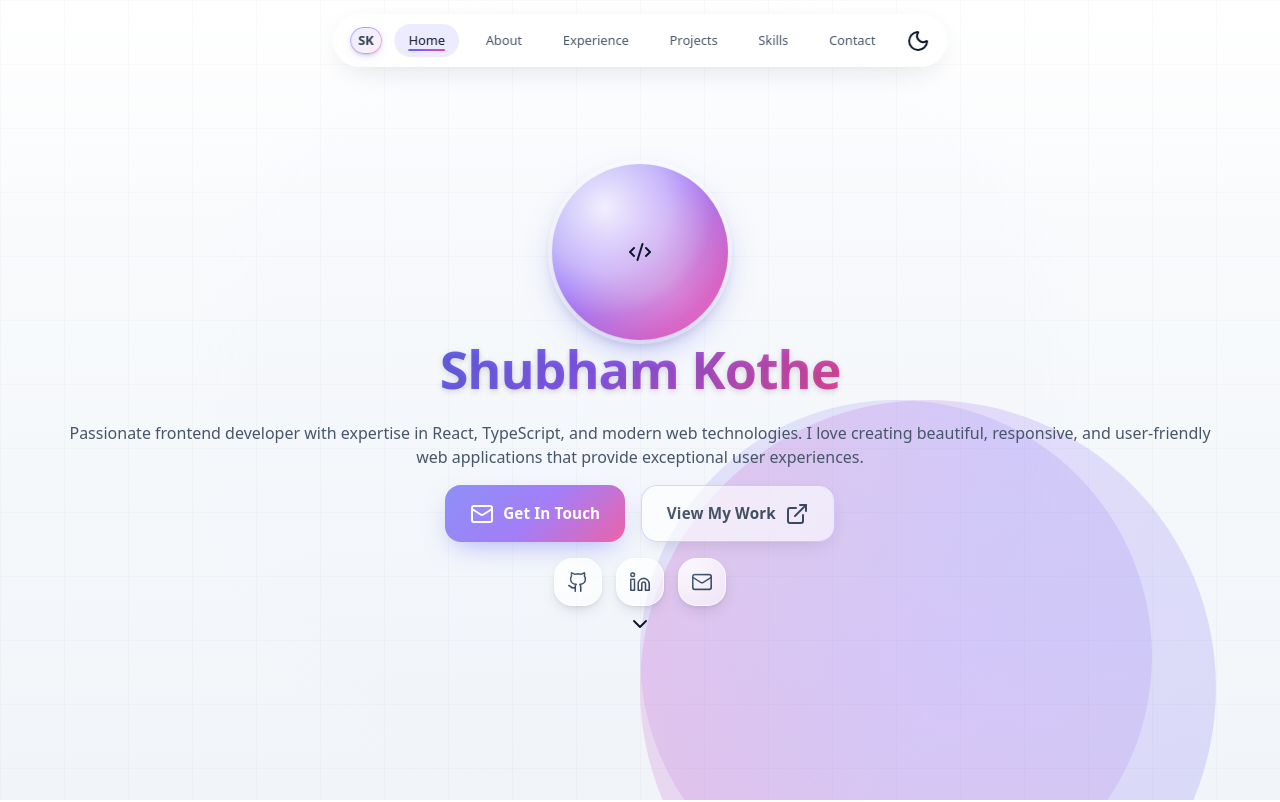
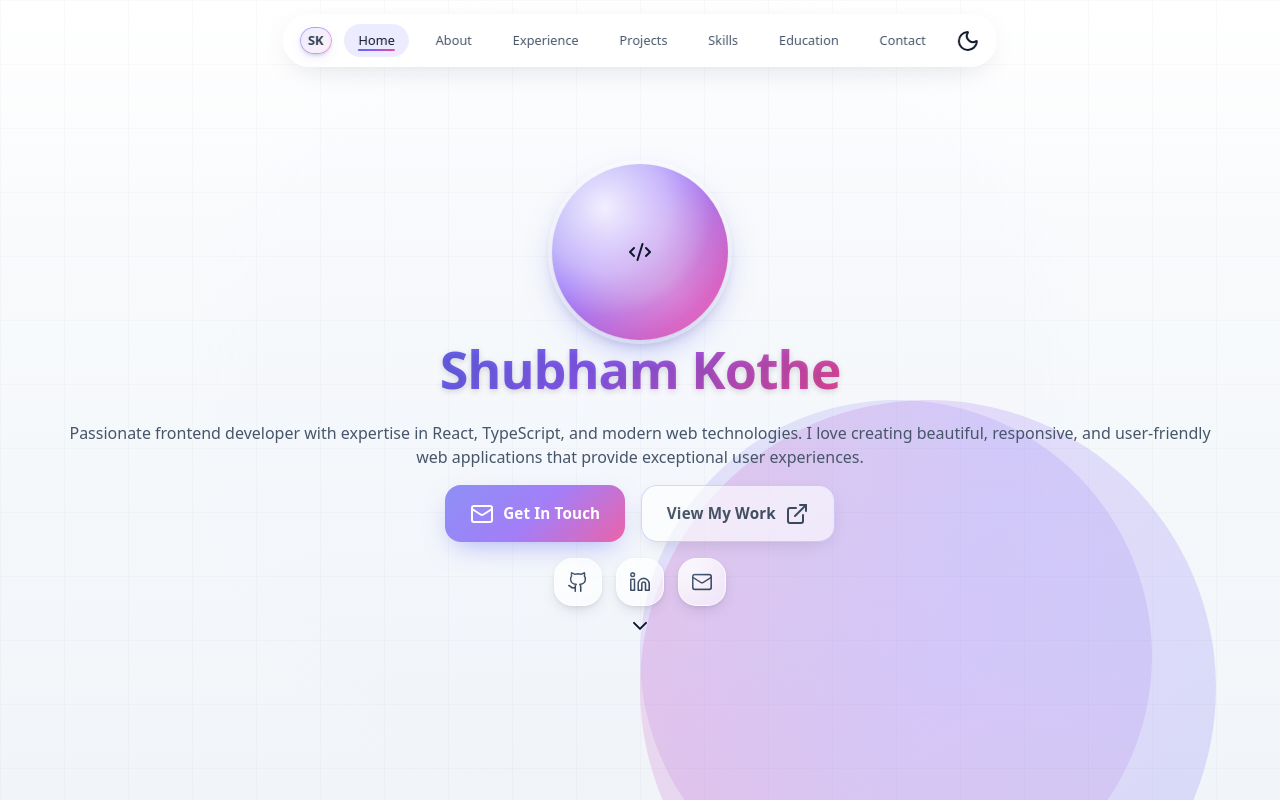
Before and after one commit to Shubham-kothe/portfolio, a React (Vite) app: page / in a window 1280 px wide. Shown: the top 802 px of the page. Built offline with nearby package versions, Linux system fonts and the light colour scheme.

Commit message:
Intial Education section

```diff
--- a/src/App.tsx
+++ b/src/App.tsx
@@ -4,6 +4,7 @@ import { About } from "@/components/sections/About";
 import { Experience } from "@/components/sections/Experience";
 import { Projects } from "@/components/sections/Projects";
 import { Skills } from "@/components/sections/Skills";
+import { Education } from "@/components/sections/Education";
 import { Contact } from "@/components/sections/Contact";
 import { Footer } from "@/components/sections/Footer";
 
@@ -17,6 +18,7 @@ function App() {
         <Experience />
         <Projects />
         <Skills />
+        <Education />
         <Contact />
       </main>
       <Footer />
--- /dev/null
+++ b/src/components/sections/Education.tsx
@@ -0,0 +1,99 @@
+import { motion } from 'framer-motion';
+import { GraduationCap, BrainCircuit } from 'lucide-react';
+import { useIntersectionObserver } from '@/hooks/useIntersectionObserver';
+
+interface EducationItem {
+  id: string;
+  institute: string;
+  course: string;
+  logo: 'bits' | 'ghr';
+  accent: string;
+  period?: string;
+  location?: string;
+}
+
+const education: EducationItem[] = [
+  {
+    id: 'bits',
+    institute: 'BITS Pilani',
+    course: 'Artificial Intelligence & Machine Learning',
+    logo: 'bits',
+    accent: 'from-indigo-500 via-purple-500 to-pink-500',
+    period: '2023 - Present',
+    location: 'Pilani, India'
+  },
+  {
+    id: 'ghr',
+    institute: 'G.H. Raisoni, Nagpur',
+    course: 'Computer Science & Engineering',
+    logo: 'ghr',
+    accent: 'from-blue-600 via-violet-500 to-fuchsia-500',
+    period: '2019 - 2023',
+    location: 'Nagpur, India'
+  }
+];
+
+const containerVariants = {
+  hidden: { opacity: 0 },
+  visible: { opacity: 1, transition: { staggerChildren: 0.15 } }
+};
+
+const cardVariants = {
+  hidden: { y: 40, opacity: 0, scale: 0.92 },
+  visible: { y: 0, opacity: 1, scale: 1, transition: { duration: 0.6, ease: [0.25,0.1,0.25,1] as const } }
+};
+
+export const Education = () => {
+  const { elementRef, isIntersecting } = useIntersectionObserver({ threshold: 0.25 });
+
+  return (
+    <section id="education" ref={elementRef} className="section-padding relative">
+      <div className="section-container">
+        <motion.div
+          variants={containerVariants}
+          initial="hidden"
+            animate={isIntersecting ? 'visible' : 'hidden'}
+          className="space-y-14"
+        >
+          <motion.div variants={cardVariants} className="text-center max-w-3xl mx-auto">
+            <h2 className="section-title gradient-text mb-4">Education</h2>
+            <div className="section-accent" />
+            <p className="mt-6 text-lg prose-muted">Academic journey that shaped my engineering and AI foundations.</p>
+          </motion.div>
+
+          <div className="grid md:grid-cols-2 gap-10">
+            {education.map((item) => (
+              <motion.div key={item.id} variants={cardVariants} whileHover={{ y: -6 }} className="relative group">
+                <div className="absolute -inset-px rounded-2xl bg-gradient-to-br from-indigo-500/25 via-purple-500/25 to-pink-500/25 opacity-0 group-hover:opacity-100 blur-xl transition-opacity duration-500" />
+                <div className="relative h-full rounded-2xl p-1 bg-gradient-to-br from-white/80 to-white/40 dark:from-slate-800/70 dark:to-slate-800/30 backdrop-blur-xl border border-white/40 dark:border-white/10 shadow-[0_8px_30px_-8px_rgba(99,102,241,0.35)]">
+                  <div className="rounded-xl h-full bg-white/70 dark:bg-slate-900/70 p-6 flex flex-col gap-5">
+                    <div className="flex items-center gap-4">
+                      <div className={`relative w-16 h-16 rounded-xl bg-gradient-to-br ${item.accent} flex items-center justify-center text-white shadow-lg overflow-hidden`}>
+                        {item.logo === 'bits' ? (
+                          <BrainCircuit className="w-9 h-9" />
+                        ) : (
+                          <GraduationCap className="w-9 h-9" />
+                        )}
+                        <div className="absolute inset-0 bg-[radial-gradient(circle_at_30%_25%,rgba(255,255,255,0.6),rgba(255,255,255,0)_70%)] mix-blend-overlay" />
+                      </div>
+                      <div>
+                        <h3 className="text-xl font-bold tracking-tight text-slate-900 dark:text-slate-100">{item.institute}</h3>
+                        <p className="text-sm font-medium text-indigo-600 dark:text-indigo-300 mt-1">{item.course}</p>
+                      </div>
+                    </div>
+                    <div className="mt-auto flex items-center justify-between text-xs uppercase tracking-wide text-slate-500 dark:text-slate-400 font-medium">
+                      <span>{item.period}</span>
+                      <span>{item.location}</span>
+                    </div>
+                  </div>
+                </div>
+              </motion.div>
+            ))}
+          </div>
+        </motion.div>
+      </div>
+    </section>
+  );
+};
+
+export default Education;
--- a/src/components/sections/Header.tsx
+++ b/src/components/sections/Header.tsx
@@ -11,6 +11,7 @@ const navigation = [
 	{ name: "Experience", href: "experience" },
 	{ name: "Projects", href: "projects" },
 	{ name: "Skills", href: "skills" },
+	{ name: "Education", href: "education" },
 	{ name: "Contact", href: "contact" },
 ];
 
@@ -21,6 +22,7 @@ export const Header = () => {
 	const [active, setActive] = useState("hero");
 
 	const handleNavClick = (href: string) => {
+		setActive(href); // ensure immediate active styling
 		scrollToSection(href);
 		setMobileMenuOpen(false);
 	};
```
Lines whose indentation alone changed are shown as unchanged.
